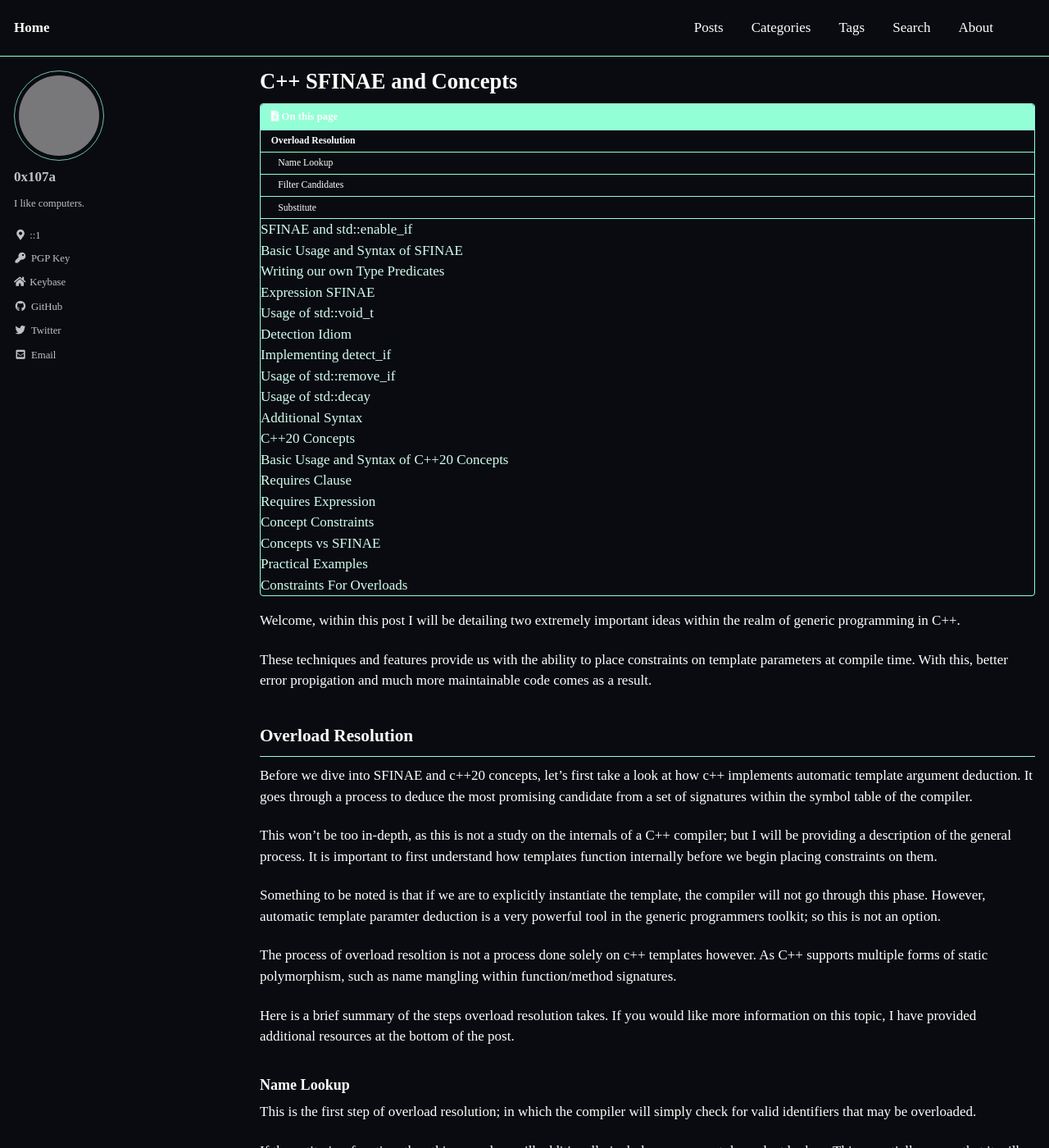
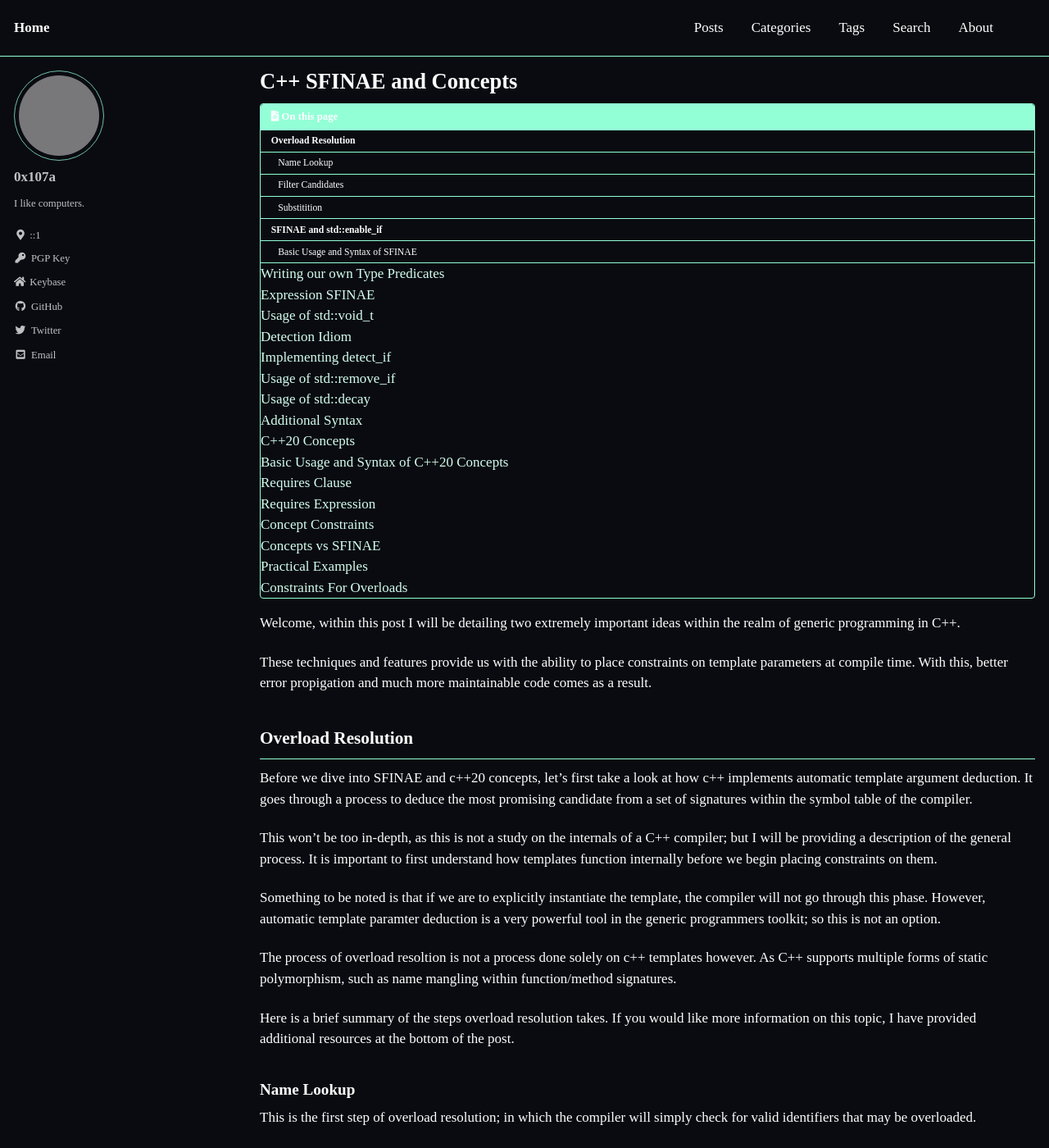
Before and after one commit to 0x107a/0x107a.github.io, a Jekyll site: the page built from _posts/2022-05-01-C++-SFINAE-and-Concepts.md, in a window 1280 px wide and 1400 px high. Shown: the whole window at 82% size. Built offline with Jekyll 4.4.1, drawn with Linux system fonts in a browser that asks for light colours; cached includes are drawn as plain includes; some web fonts are replaced; some of the changed text lies outside the part shown; grey boxes are pictures that could not be loaded.

Commit message:
may have found it

```diff
--- a/_posts/2022-05-01-C++-SFINAE-and-Concepts.md
+++ b/_posts/2022-05-01-C++-SFINAE-and-Concepts.md
@@ -37,7 +37,7 @@ signatures.
 Here is a brief summary of the steps overload resolution takes. If you would like more information
 on this topic, I have provided additional resources at the bottom of the post.
 
-#### Name Lookup
+### Name Lookup
 
 This is the first step of overload resolution; in which the compiler will simply check for valid
 identifiers that may be overloaded.
@@ -46,12 +46,12 @@ If the entity is a function, then this procedure will additionally include an ar
 lookup. This essentially means that it will only return valid function signatures as a candidate
 for overload resolution.
 
-#### Filter Candidates
+### Filter Candidates
 
 If more than one potential candidate exists, then the compiler will attempt to filter the potential
 signatures into a either a smaller set of signatures or a single one.
 
-#### Substitute
+### Substitition
 
 This is the last step, in which the compiler has either found it's valid signature to substitute,
 or it has run out of potential candidates that are valid. If the signature is valid, then the
```
